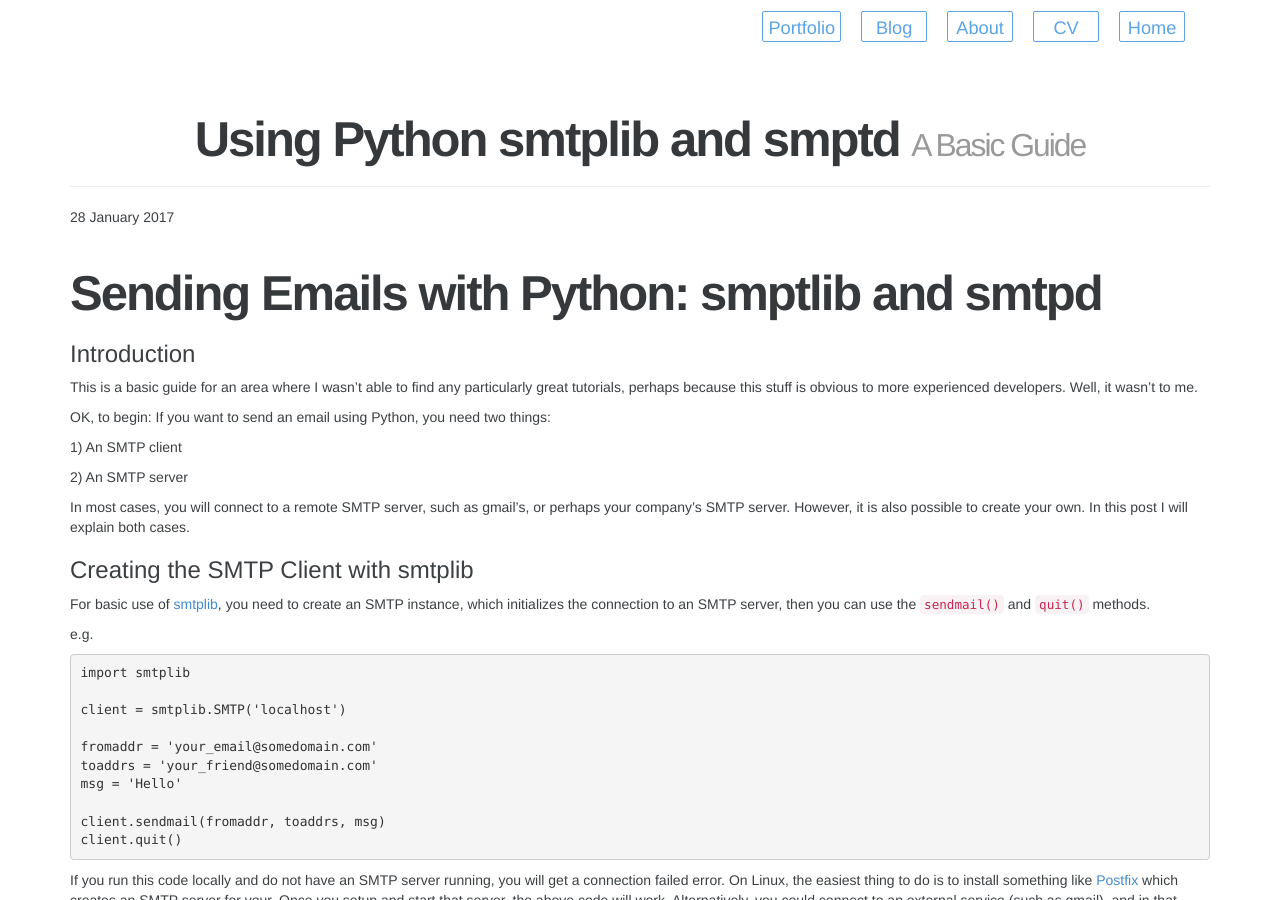
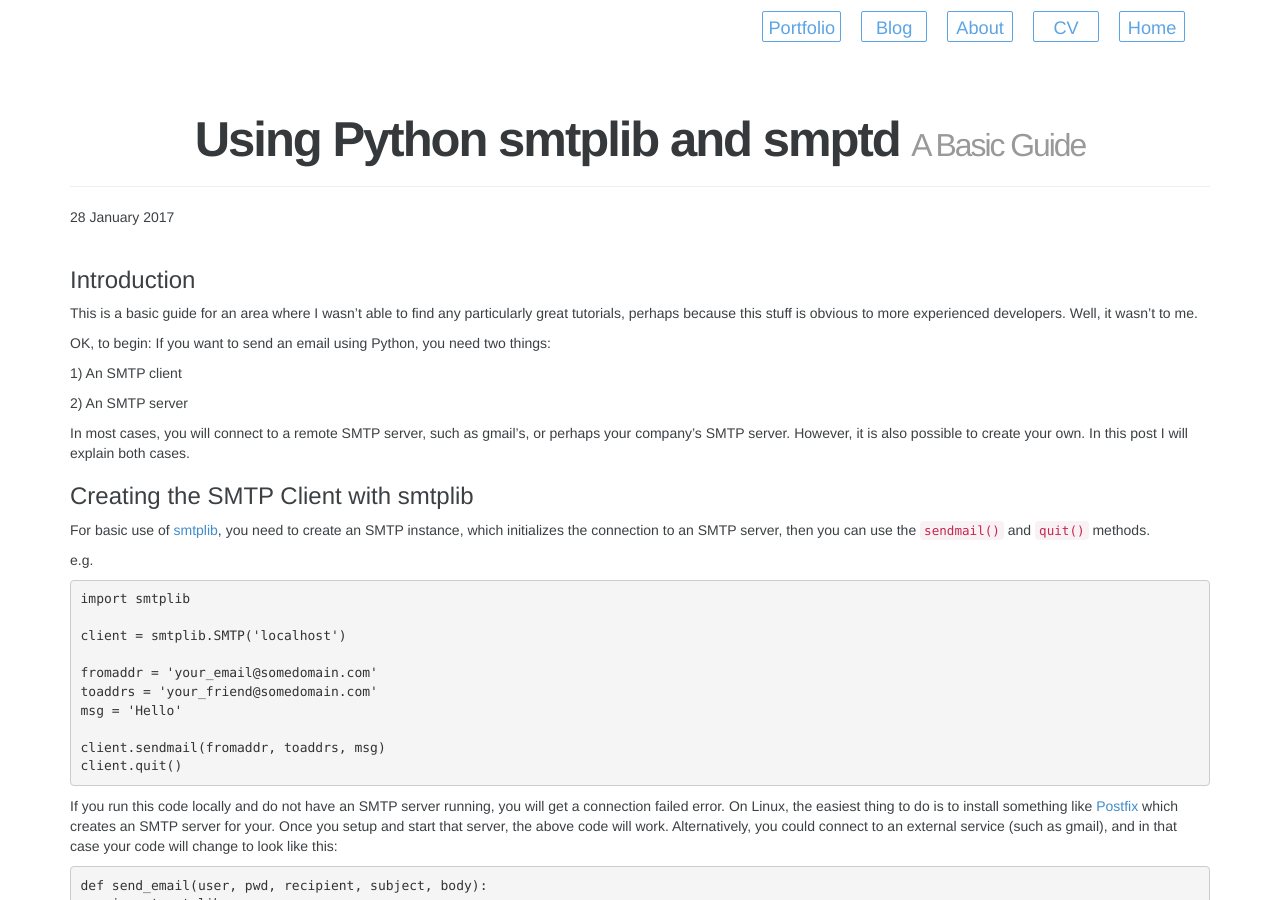
Before and after one commit to val314159/christophergs.github.io, a Jekyll site: the page built from _posts/2017-01-28-python-smtp.md, in a window 1280 px wide and 900 px high. Built offline with Jekyll 4.4.1, drawn with Linux system fonts in a browser that asks for light colours; comment, search, counter and statistics services are not loaded.

Commit message:
tidy generator post

```diff
--- a/_posts/2017-01-28-python-smtp.md
+++ b/_posts/2017-01-28-python-smtp.md
@@ -5,8 +5,6 @@ category : Python
 tagline: A Basic Guide
 tags : [Python, Python Standard Library, web development]
 ---
-
-# Sending Emails with Python: smptlib and smtpd
 
 ### Introduction
 
```
Also changed, not shown: _posts/2017-01-21-python-generators-part-one.md (renamed from _posts/2017-01-21-python-generators-part-1.md, +0 -2 lines).
